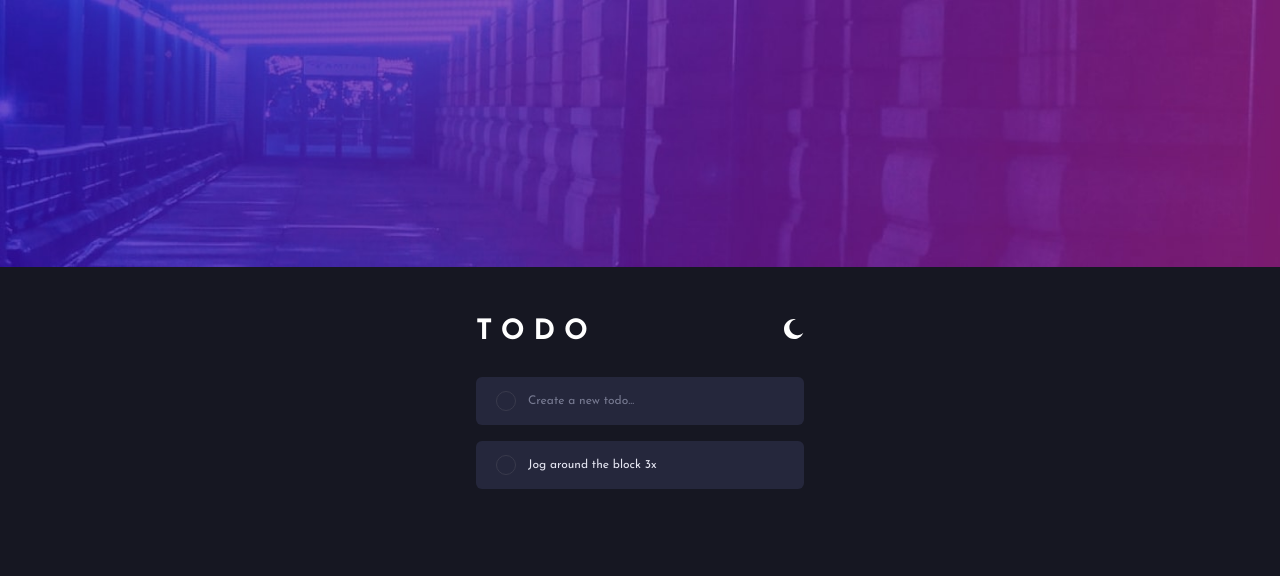
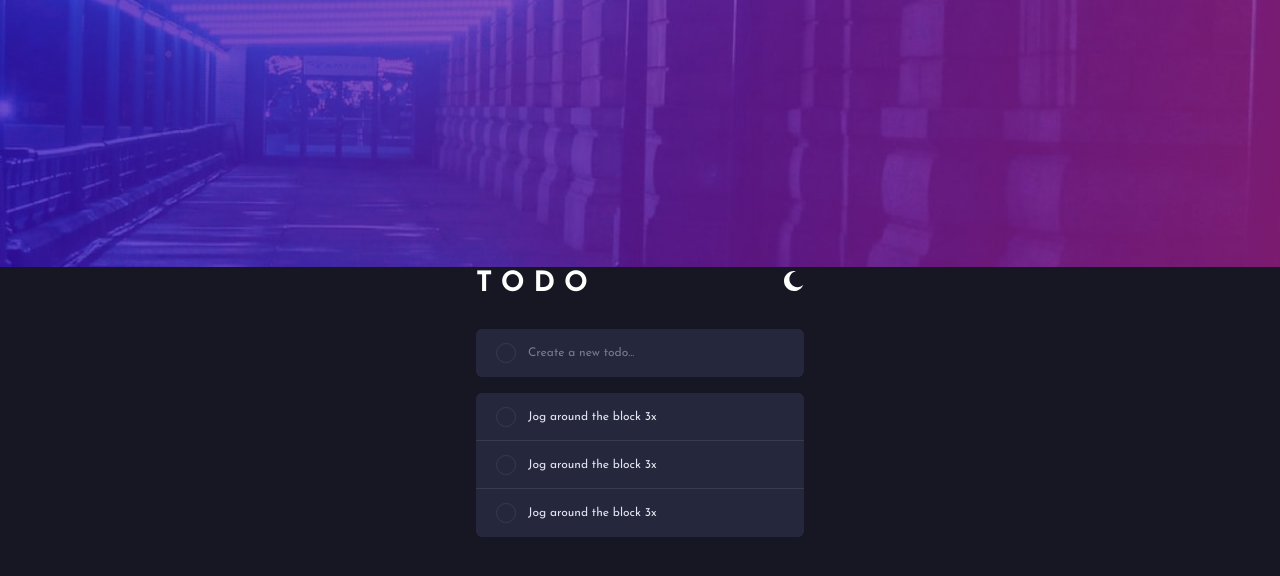
Before and after one commit to YokoMentor/todo-app, a Next.js app: page / in a window 1280 px wide. Shown: the top 576 px of the page. Built offline with nearby package versions, Linux system fonts and the light colour scheme.

Commit message:
Adjusted layout for todolist, created checkboxes

```diff
--- a/app/page.tsx
+++ b/app/page.tsx
@@ -25,18 +25,33 @@ export default function Home() {
           <h1 className='font-bold text-[28px] text-white tracking-[.32em]'>TODO</h1>
           <button className={`${darkTheme ? styles.icon_moon : styles.icon_sun} w-[20px] h-[20px] bg-no-repeat bg-center bg-contain`} onClick={handleThemeSwitcher}></button>
         </div>
-        <div className='flex items-center w-full bg-bg-container rounded-md h-[48px]'>
+        <div className='flex items-center w-full bg-bg-container rounded-md h-[48px] mb-4'>
           <div className='border border-disabled rounded-full w-[20px] h-[20px] ml-5 mr-3'></div>
           <input type='text' placeholder='Create a new todo...' className='text-text-dark text-xs focus:outline-none focus:text-hover'/>
         </div>
-        <label htmlFor="toDoList" className='flex items-center w-full bg-bg-container rounded-md h-[48px] text-hover text-xs has-checked:line-through has-checked:text-disabled cursor-pointer mt-4'>
-          <div className='relative flex items-center justify-center'>
-            <input type="radio" id="toDoList" name="color" className="peer w-[20px] h-[20px] ml-5 mr-3 rounded-full appearance-none border border-disabled cursor-pointer checked:border-white" />
-            <span className={`${styles.icon_check} bg-center absolute w-[20px] h-[20px] ml-5 mr-3 rounded-full opacity-0 peer-checked:opacity-100`}></span>
-          </div>
-          Jog around the block 3x
-        </label>
-        <hr className="solid"/>
+        <div className='divide-solid divide-disabled divide-y-1 w-full rounded-md overflow-hidden text-xs text-hover'>
+          <label htmlFor="item1" className='flex items-center w-full bg-bg-container h-[48px] has-checked:line-through has-checked:text-disabled cursor-pointer'>
+            <div className='relative flex items-center justify-center'>
+              <input type="checkbox" name="action" id="item1" className="peer w-[20px] h-[20px] ml-5 mr-3 rounded-full appearance-none border border-disabled cursor-pointer" />
+              <span className={`${styles.icon_check} bg-center absolute w-[20px] h-[20px] ml-5 mr-3 rounded-full opacity-0 peer-checked:opacity-100`}></span>
+            </div>
+            Jog around the block 3x
+          </label>
+          <label htmlFor="item2" className='flex items-center w-full bg-bg-container h-[48px] has-checked:line-through has-checked:text-disabled cursor-pointer'>
+            <div className='relative flex items-center justify-center'>
+              <input type="checkbox" name="action" id="item2" className="peer w-[20px] h-[20px] ml-5 mr-3 rounded-full appearance-none border border-disabled cursor-pointer" />
+              <span className={`${styles.icon_check} bg-center absolute w-[20px] h-[20px] ml-5 mr-3 rounded-full opacity-0 peer-checked:opacity-100`}></span>
+            </div>
+            Jog around the block 3x
+          </label>
+          <label htmlFor="item3" className='flex items-center w-full bg-bg-container h-[48px] has-checked:line-through has-checked:text-disabled cursor-pointer'>
+            <div className='relative flex items-center justify-center'>
+              <input type="checkbox" name="action" id="item3" className="peer w-[20px] h-[20px] ml-5 mr-3 rounded-full appearance-none border border-disabled cursor-pointer" />
+              <span className={`${styles.icon_check} bg-center absolute w-[20px] h-[20px] ml-5 mr-3 rounded-full opacity-0 peer-checked:opacity-100`}></span>
+            </div>
+            Jog around the block 3x
+          </label>
+        </div>
       </div>
     </div>
   );
```
